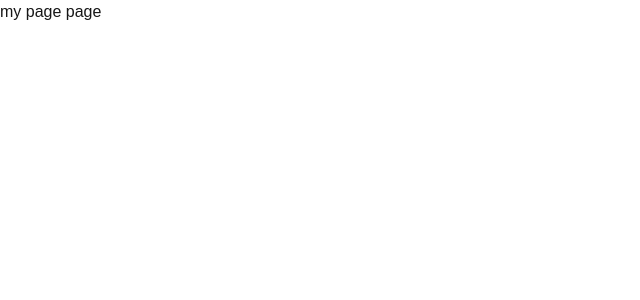
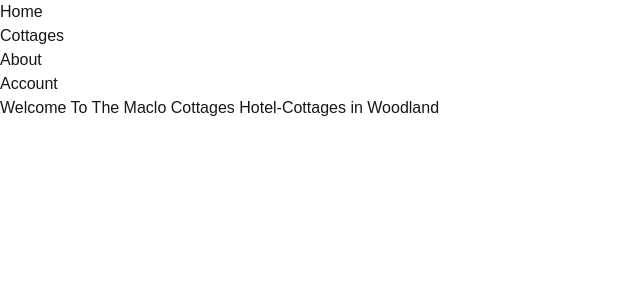
Before and after one commit to MohmmadMazid/The-maclo-cottages-website, a Next.js app: page / in a window 1280 px wide. Shown: the top 300 px of the page, without its empty margins (0-640 px from the left). Built offline with nearby package versions, Linux system fonts and the light colour scheme.

Commit message:
initial structure setup

```diff
--- /dev/null
+++ b/src/app/about/page.js
@@ -0,0 +1,12 @@
+import Navigation from "@/components/Navigation";
+import React from "react";
+
+const about = () => {
+
+  return <div>
+      <Navigation/>
+        <h1>About</h1>
+     </div>;
+};
+
+export default about;
--- /dev/null
+++ b/src/app/account/page.js
@@ -0,0 +1,17 @@
+"use client"
+
+import Navigation from '@/components/Navigation';
+import { useRouter } from 'next/navigation';
+import React from 'react'
+
+const Account = () => {
+
+  return (
+    <div>
+        <Navigation />
+        <h1>Your Account Details</h1>
+    </div>
+  )
+}
+
+export default Account
--- /dev/null
+++ b/src/app/cottages/page.js
@@ -0,0 +1,13 @@
+import Navigation from '@/components/Navigation'
+import React from 'react'
+
+const Cottages = () => {
+  return (
+    <div>
+        <Navigation/>
+        <h2>About The Maclo Cottages</h2>
+    </div>
+  )
+}
+
+export default Cottages
--- a/src/app/home/page.jsx
+++ /dev/null
@@ -1,7 +0,0 @@
-import React from "react";
-
-const Home = () => {
-  return <div>Home </div>;
-};
-
-export default Home;
--- a/src/app/layout.js
+++ b/src/app/layout.js
@@ -1,5 +1,6 @@
 import { Geist, Geist_Mono } from "next/font/google";
 import "./globals.css";
+import Navigation from "@/components/Navigation";
 
 const geistSans = Geist({
   variable: "--font-geist-sans",
@@ -22,7 +23,11 @@ export default function RootLayout({ children }) {
       lang="en"
       className={`${geistSans.variable} ${geistMono.variable} h-full antialiased`}
     >
-      <body className="min-h-full flex flex-col">{children}</body>
+      <body className="min-h-full flex flex-col">
+        {/* <Navigation /> */}
+        {children}
+
+        </body>
     </html>
   );
 }
--- a/src/app/page.js
+++ b/src/app/page.js
@@ -1,8 +1,15 @@
-import React from 'react'
+import Navigation from '@/components/Navigation'
+import Link from 'next/link'
 
 const page = () => {
   return (
-    <div>my page page</div>
+    <div>
+      <Navigation />
+      <h1>Welcome To The Maclo Cottages Hotel-Cottages in Woodland</h1>
+      {/* <Link href={"/about"}>About</Link>
+      <br/>
+      <Link href={"/account"}>Account</Link> */}
+    </div>
   )
 }
 
--- /dev/null
+++ b/src/components/Navigation.js
@@ -0,0 +1,27 @@
+import Link from "next/link"
+
+const Navigation = () => {
+  return (
+    <div>
+        <ul>
+            <li>
+                <Link href="/home">Home</Link>
+            </li>
+
+            <li>
+                <Link href="/cottages">Cottages</Link>
+            </li>
+            <li>
+                <Link href="/about">About</Link>
+            </li>
+
+            <li>
+                <Link href="/account">Account</Link>
+            </li>
+
+        </ul>
+    </div>
+  )
+}
+
+export default Navigation
```
